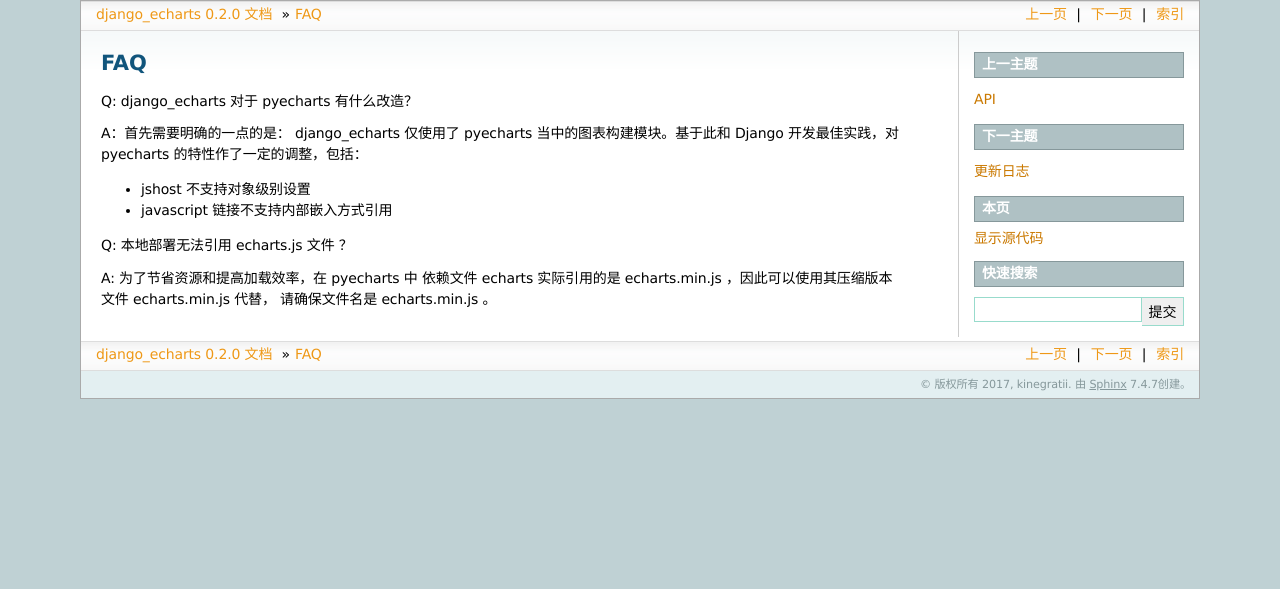
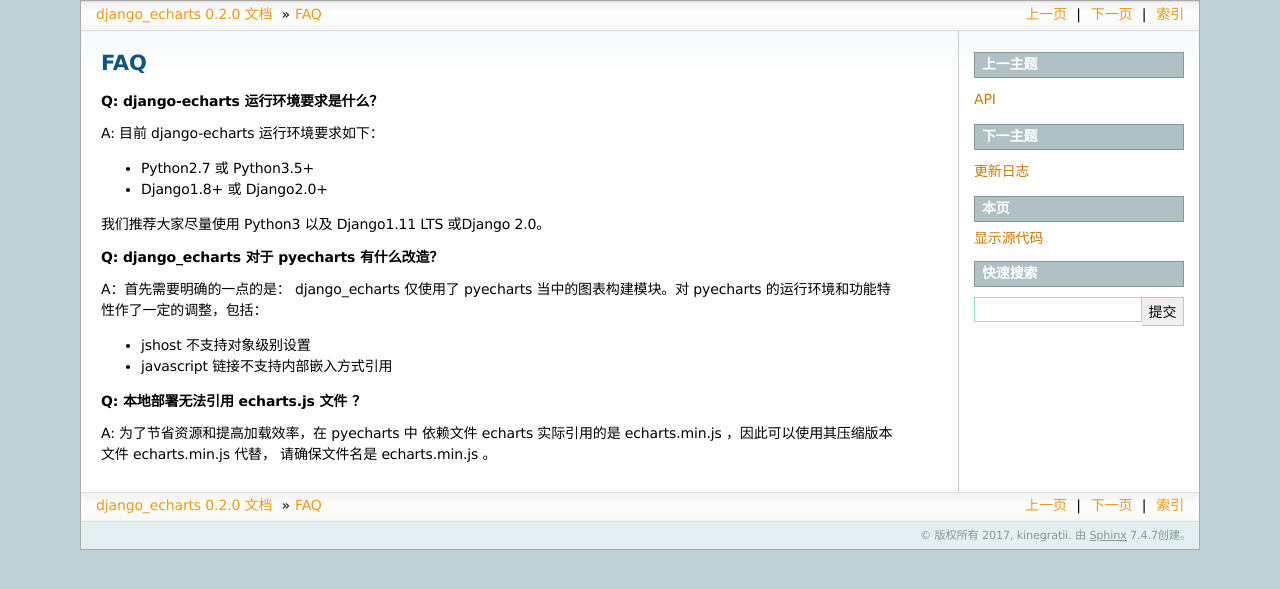
Before and after one commit to kinegratii/django-echarts, a Sphinx documentation site: the page built from docs/faq.rst, in a window 1280 px wide. Shown: the top 589 px of the page. Built offline with Sphinx 7.4.7, drawn with Linux system fonts in a browser that asks for light colours.

Commit message:
Update document

```diff
--- a/docs/faq.rst
+++ b/docs/faq.rst
@@ -1,15 +1,22 @@
 FAQ
 =====
 
-Q: django_echarts 对于 pyecharts 有什么改造？
+**Q: django-echarts 运行环境要求是什么？**
 
-A：首先需要明确的一点的是： django_echarts 仅使用了 pyecharts 当中的图表构建模块。基于此和 Django 开发最佳实践，对 pyecharts 的特性作了一定的调整，包括：
+A: 目前 django-echarts 运行环境要求如下：
+
+- Python2.7 或 Python3.5+
+- Django1.8+ 或 Django2.0+
+
+我们推荐大家尽量使用 Python3 以及 Django1.11 LTS 或Django 2.0。
+
+**Q: django_echarts 对于 pyecharts 有什么改造？**
+
+A：首先需要明确的一点的是： django_echarts 仅使用了 pyecharts 当中的图表构建模块。对 pyecharts 的运行环境和功能特性作了一定的调整，包括：
 
 - jshost 不支持对象级别设置
 - javascript 链接不支持内部嵌入方式引用
 
-
-
-Q: 本地部署无法引用 echarts.js 文件 ？
+**Q: 本地部署无法引用 echarts.js 文件 ？**
 
 A: 为了节省资源和提高加载效率，在 pyecharts 中 依赖文件 echarts 实际引用的是 echarts.min.js ，因此可以使用其压缩版本文件 echarts.min.js 代替， 请确保文件名是 echarts.min.js 。
--- a/docs/topics.rst
+++ b/docs/topics.rst
@@ -125,7 +125,7 @@
 django_echarts 实现了与 pyecharts 相似的模板标签,均定义在 `django_echarts.templatetags.echarts` 包，按文档有两种方式导入以这些标签能够使用。
 
 - 在每个模板文件使用 `{% laod echarts %}` 导入。
-- 添加标签目录到项目配置项 `TEMPLATES.OPTIONS.libraries`_ ，这样就无需在每个模板都是用 `load` 标签。
+- 添加标签目录到项目配置项 `TEMPLATES.OPTIONS.libraries`_ ，这样就无需在每个模板都使用 `load` 标签。
 
 .. _TEMPLATES.OPTIONS.libraries: https://docs.djangoproject.com/en/1.11/topics/templates/#module-django.template.backends.django
 
@@ -192,6 +192,7 @@
 - 地址字符串：如 `http://115.00.00.00:8080/echarts/` 。
 - 地址格式化字符串：类似于 Python 格式化，使用 `{}` 嵌入变量，如 `'{STATIC_URL}/js/echarts'` 、 `'https://demo.com/{echarts_version}'` 等。
 - CDN名称：参见下一节 “公共CDN”。
+- 常量 `'local_host'`：表示使用 `local_host` 相同的配置。
 
 举个例子，下面是某一个 Django 项目的静态文件目录结构。
 
```
Also changed, not shown: 2 other files.
